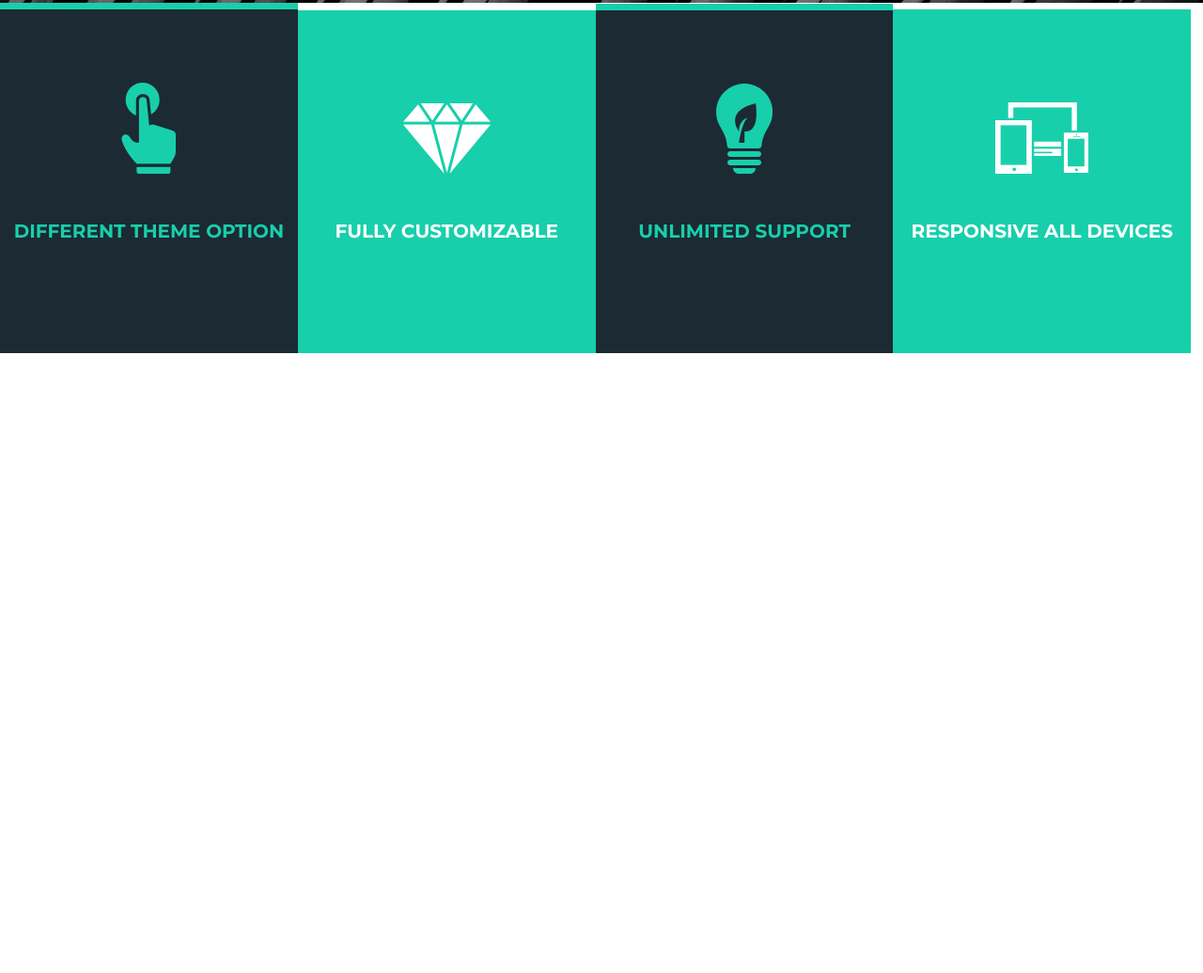
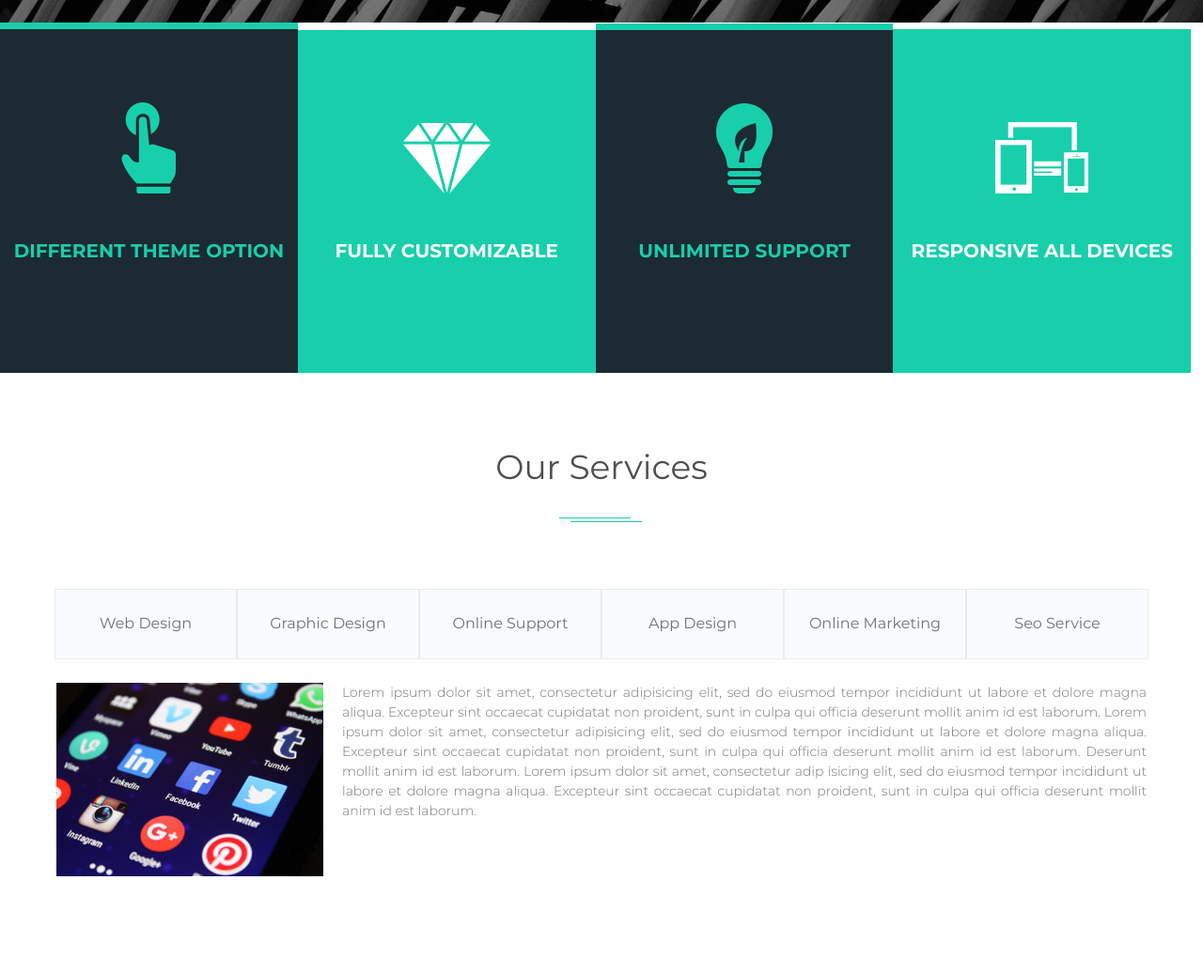
Before and after one commit to Sava4/Step-Project-Ham.github.io, a plain HTML site: page index.html in a window 1280 px wide. Shown: the part 1009-2045 px from the top of the page at 94% size. Before the commit the page ends 1386 px from the top, so only its background shows below. Drawn offline with Linux system fonts and the light colour scheme.

Commit message:
our services layout complete

```diff
--- a/css/style.css
+++ b/css/style.css
@@ -18,7 +18,6 @@
 .background-first {
     background-image: url(../img/sections-background/section-1\(header\).jpg);
     background-size: cover;
-    height: 1012px;
     display: flex;
     flex-direction: column;
     justify-content: center;
@@ -114,7 +113,9 @@
     transition: border-bottom 0.2s;
 }
 
-.header-menu a:hover:not(.search) {border-bottom: 2px solid #18cfab;}
+.header-menu a:hover:not(.search) {
+    border-bottom: 2px solid #18cfab;
+}
 
 .header-menu a:hover > li {color: #18cfab;}
 
@@ -125,7 +126,7 @@
     flex-direction: column;
     justify-content: space-between;
     align-items: center;
-    margin: 120px 0 50px;
+    padding: 366px 0 244px 0;
 }
 
 .hero-text {
@@ -180,7 +181,7 @@
 
 .card-container {
     width: 99vw;
-    height: 374px;
+    /* height: 374px; */
     display: flex;
     align-items: baseline;
 }
@@ -208,3 +209,89 @@
     font-family: 'Montserrat', sans-serif;
     font-weight: 700;
 }
+
+.our-services {
+    padding: 82px 0 103px 0;
+    display: flex;
+    flex-direction: column;
+    justify-content: space-between;
+    align-items: center;
+    margin: 0 auto;
+    background-color: #fff;
+}
+
+.our-services-heading {
+    color: #4e4e4e;
+    font-size: 36px;
+    font-family: 'Montserrat', sans-serif;
+    font-weight: 400;
+    margin-bottom: 112px;
+    position: relative;
+}
+
+.our-services-heading::before {
+    content:'';
+    height: 1px;
+    width: 76px;
+    background-color: #18cfab;
+    position: absolute;
+    bottom: -37px;
+    left: 68px;
+}
+
+.our-services-heading::after {
+    content:'';
+    height: 1px;
+    width: 76px;
+    background-color: #18cfab;
+    position: absolute;
+    bottom: -41px;
+    left: 80px;
+}
+
+.tab-group {
+    display: flex;
+    justify-content: space-evenly;
+    margin-bottom: 25px;
+}
+
+.our-services-tab {
+    color: #717171;
+    font-size: 16px;
+    width: 192px;
+    padding: 28px 0 29px 0;
+    font-family: 'Montserrat', sans-serif;
+    font-weight: 400;
+    background-color: #f8fcfe;
+    border: 1px solid #ebebeb;
+    text-align: center;
+    vertical-align: middle;
+}
+
+.our-services-tab:hover {
+    color: #fff;
+    background-color: #18cfab;
+    border: 1px solid #18cfab;
+}
+
+.our-services-par {
+    display: flex;
+    justify-content: space-between;
+    align-items: center;
+}
+
+.our-services-img {
+    flex-basis: 194px;
+    flex-shrink: 0;
+    margin-right: 20px;
+}
+
+.our-services-text {
+    color: #777777;
+    font-size: 14px;
+    text-align: justify;
+    font-family: 'Montserrat', sans-serif;
+    font-weight: 300;
+    align-self: stretch;
+    line-height: 1.5;
+}
--- a/index.html
+++ b/index.html
@@ -84,6 +84,33 @@
       </div>
     </div>
 
+    <section class="our-services content-container">
+      <h2 class="our-services-heading">Our Services</h2>
+      <ul class="tab-group">
+        <a href="#" class="link our-services-tab">
+          <li>Web Design</li>
+        </a>
+        <a href="#" class="link our-services-tab">
+          <li>Graphic Design</li>
+        </a>
+        <a href="#" class="link our-services-tab">
+          <li>Online Support</li>
+        </a>
+        <a href="#" class="link our-services-tab">
+          <li>App Design</li>
+        </a>
+        <a href="#" class="link our-services-tab">
+          <li>Online Marketing</li>
+        </a>
+        <a href="#" class="link our-services-tab">
+          <li>Seo Service</li>
+        </a>
+      </ul>
+      <div class="our-services-par">
+        <img src="img/web-design/web-design1.jpg" alt="Web design image" class="our-services-img">
+        <p class="our-services-text">Lorem ipsum dolor sit amet, consectetur adipisicing elit, sed do eiusmod tempor incididunt ut labore et dolore magna aliqua. Excepteur sint occaecat cupidatat non proident, sunt in culpa qui officia deserunt mollit anim id est laborum. Lorem ipsum dolor sit amet, consectetur adipisicing elit, sed do eiusmod tempor incididunt ut labore et dolore magna aliqua. Excepteur sint occaecat cupidatat non proident, sunt in culpa qui officia deserunt mollit anim id est laborum. Deserunt mollit anim id est laborum. Lorem ipsum dolor sit amet, consectetur adip isicing elit, sed do eiusmod tempor incididunt ut labore et dolore magna aliqua. Excepteur sint occaecat cupidatat non proident, sunt in culpa qui officia deserunt mollit anim id est laborum.</p>
+      </div>
+    </section>
 
   </body>
 </html>
```
